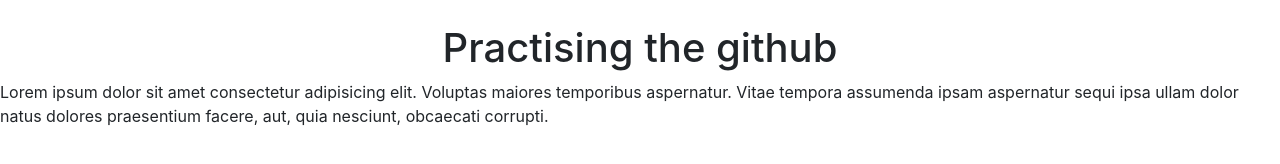
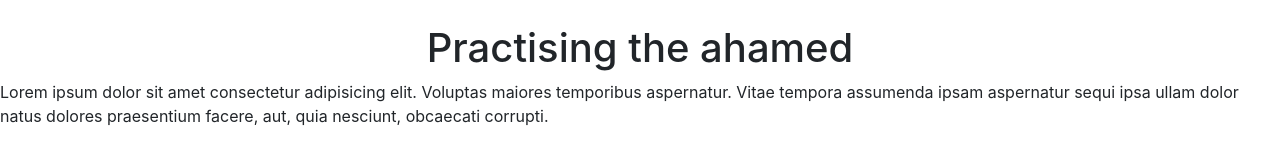
Before and after one commit to arshiya1105/winpjc, a website: page app/index.html in a window 1280 px wide. Drawn offline with nearby package versions, Linux system fonts and the light colour scheme.

Commit message:
updated my name

```diff
--- a/app/index.html
+++ b/app/index.html
@@ -21,7 +21,7 @@
     <!-- endbuild -->
   </head>
   <body>
-     <h1 > Practising the github</h1>
+     <h1 > Practising the ahamed</h1>
      <p>Lorem ipsum dolor sit amet consectetur adipisicing elit. Voluptas maiores temporibus aspernatur. Vitae tempora assumenda ipsam aspernatur sequi ipsa ullam dolor natus dolores praesentium facere, aut, quia nesciunt, obcaecati corrupti.</p>
   </body>
 </html>
```
